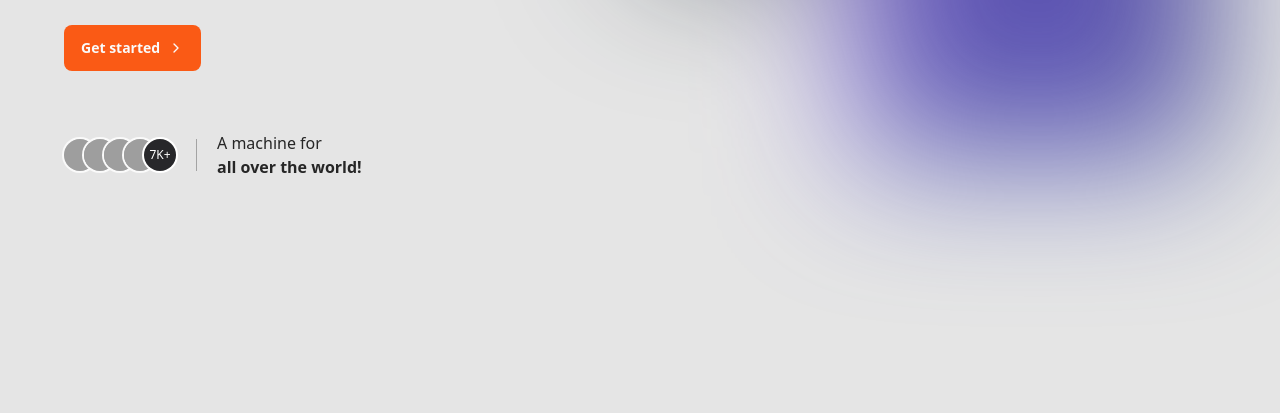
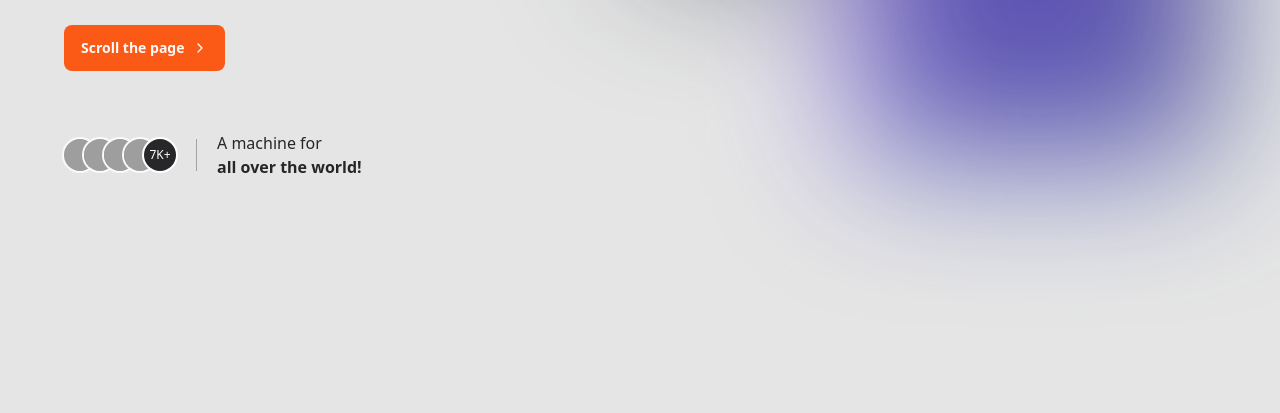
Before and after one commit to NewHub25/drum-machine, an Astro site: page / in a window 1280 px wide. Shown: the part 285-698 px from the top of the page. Built offline with nearby package versions, Linux system fonts and the light colour scheme; Astro itself is replaced by a stand-in of ours; grey boxes are pictures that could not be loaded.

Commit message:
MODIFY text in button to start

```diff
--- a/src/components/ui/primary-cta.astro
+++ b/src/components/ui/primary-cta.astro
@@ -9,7 +9,7 @@ const { text } = Astro.props;
 
 <button
   type="button"
-  class="group inline-flex items-center justify-center gap-x-2 rounded-lg border border-transparent bg-orange-400 px-4 py-3 text-sm font-bold text-neutral-50 outline-none ring-zinc-500 transition duration-300 hover:bg-orange-500 focus-visible:ring active:bg-orange-500 disabled:pointer-events-none disabled:opacity-50 dark:ring-zinc-200 dark:focus:outline-none 2xl:text-base"
+  class="group inline-flex cursor-default items-center justify-center gap-x-2 rounded-lg border border-transparent bg-orange-400 px-4 py-3 text-sm font-bold text-neutral-50 outline-none ring-zinc-500 transition duration-300 hover:bg-orange-500 focus-visible:ring active:bg-orange-500 disabled:pointer-events-none disabled:opacity-50 dark:ring-zinc-200 dark:focus:outline-none 2xl:text-base"
 >
   {text}
   <IconArrowRight name="arrowRight" />
--- a/src/pages/index.astro
+++ b/src/pages/index.astro
@@ -22,7 +22,7 @@ const avatarSrcs: Array<string> = [
   <HeroSection
     title=`Unleash the <span class="text-yellow-500 dark:text-yellow-400">drummer</span> within.</span>`
     subTitle="A machine to playing and creating drum sounds."
-    textBtn="Get started"
+    textBtn="Scroll the page"
     avatars={avatarSrcs}
   />
 </MainLayout>
```
